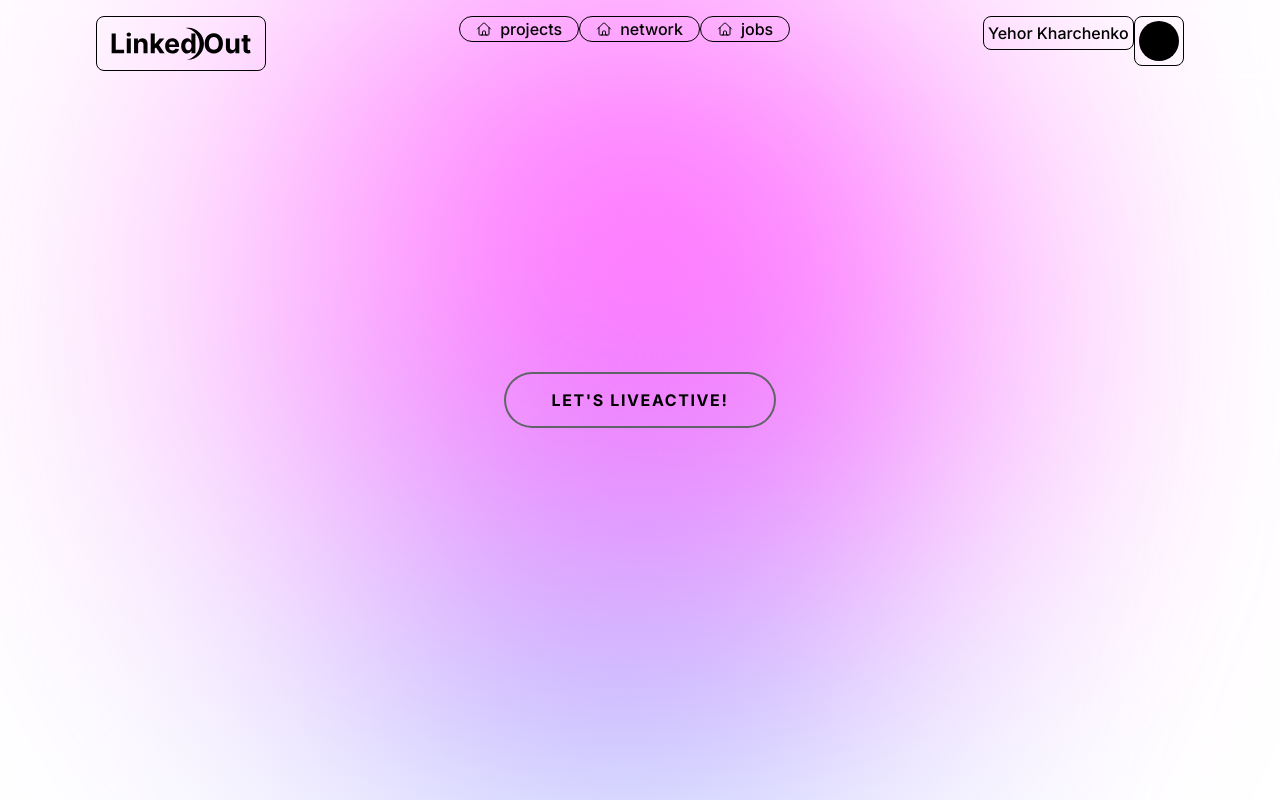
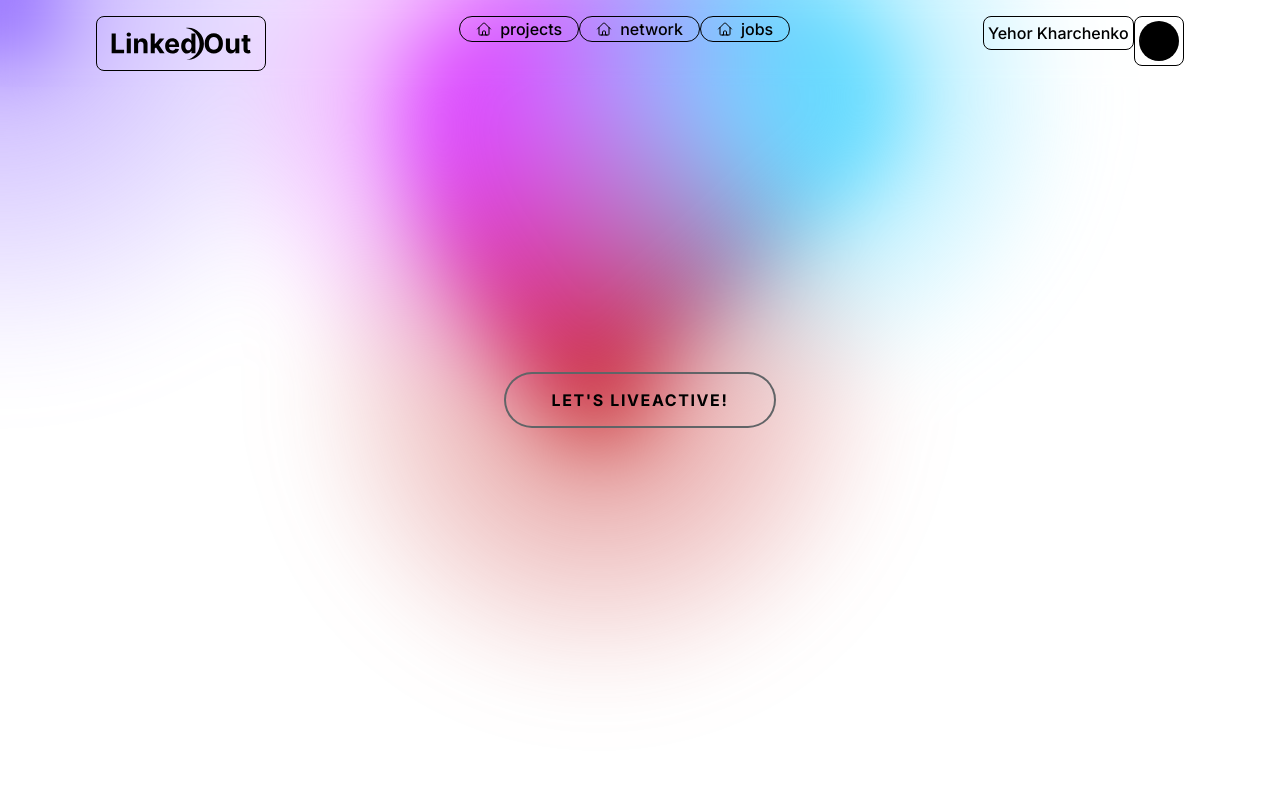
Before and after one commit to DROPTABLEDRUZYNY/Hacknarok-2025, a Next.js app in the folder frontend/: page / in a window 1280 px wide. Built offline with nearby package versions, Linux system fonts and the light colour scheme.

Commit message:
feat: Add background gradient animation and new keyframe animations to global styles

```diff
--- a/frontend/app/globals.css
+++ b/frontend/app/globals.css
@@ -43,6 +43,48 @@
   --radius-md: calc(var(--radius) - 2px);
   --radius-lg: var(--radius);
   --radius-xl: calc(var(--radius) + 4px);
+
+  --animate-first: moveVertical 30s ease infinite;
+  --animate-second: moveInCircle 20s reverse infinite;
+  --animate-third: moveInCircle 40s linear infinite;
+  --animate-fourth: moveHorizontal 40s ease infinite;
+  --animate-fifth: moveInCircle 20s ease infinite;
+
+  @keyframes moveHorizontal {
+    0% {
+      transform: translateX(-50%) translateY(-10%);
+    }
+    50% {
+      transform: translateX(50%) translateY(10%);
+    }
+    100% {
+      transform: translateX(-50%) translateY(-10%);
+    }
+  }
+
+  @keyframes moveInCircle {
+    0% {
+      transform: rotate(0deg);
+    }
+    50% {
+      transform: rotate(180deg);
+    }
+    100% {
+      transform: rotate(360deg);
+    }
+  }
+
+  @keyframes moveVertical {
+    0% {
+      transform: translateY(-50%);
+    }
+    50% {
+      transform: translateY(50%);
+    }
+    100% {
+      transform: translateY(-50%);
+    }
+  }
 }
 
 :root {
@@ -133,114 +175,3 @@
   overflow: hidden;
   filter: blur(156px);
 }
-
-.gradient {
-  position: absolute;
-  border-radius: 100%;
-  opacity: 1;
-  mix-blend-mode: screen;
-  animation-iteration-count: infinite;
-  animation-timing-function: cubic-bezier(0.1, 0, 0.9, 1);
-}
-
-.gradient-1 {
-  background: rgb(250, 42, 254) none repeat scroll 0% 0% / auto padding-box
-    border-box;
-  width: 700px;
-  height: 700px;
-  animation-duration: 11s;
-  opacity: 1;
-  left: 60%;
-  top: 40%;
-  z-index: -2;
-  animation-name: animation-gradient-1;
-}
-.gradient-2 {
-  background: rgb(10, 129, 255) none repeat scroll 0% 0% / auto padding-box
-    border-box;
-  width: 600px;
-  height: 600px;
-  animation-duration: 19s;
-  opacity: 1;
-  left: 40%;
-  top: 60%;
-  z-index: -1;
-  animation-name: animation-gradient-2;
-}
-.gradient-3 {
-  background: rgb(255, 0, 162) none repeat scroll 0% 0% / auto padding-box
-    border-box;
-  width: 500px;
-  height: 500px;
-  animation-duration: 16s;
-  opacity: 1;
-  left: 50%;
-  top: 50%;
-  z-index: -3;
-  animation-name: animation-gradient-3;
-}
-
-@keyframes animation-gradient-1 {
-  0% {
-    transform: translateY(-50%) translateX(-50%) rotate(-20deg) translateX(20%);
-  }
-  25% {
-    transform: translateY(-50%) translateX(-50%) skew(-15deg, -15deg)
-      rotate(80deg) translateX(30%);
-  }
-  50% {
-    transform: translateY(-50%) translateX(-50%) rotate(180deg) translateX(25%);
-  }
-  75% {
-    transform: translateY(-50%) translateX(-50%) skew(15deg, 15deg)
-      rotate(240deg) translateX(15%);
-  }
-  100% {
-    transform: translateY(-50%) translateX(-50%) rotate(340deg) translateX(20%);
-  }
-}
-
-@keyframes animation-gradient-2 {
-  0% {
-    transform: translateY(-50%) translateX(-50%) rotate(40deg) translateX(-20%);
-  }
-  25% {
-    transform: translateY(-50%) translateX(-50%) skew(15deg, 15deg)
-      rotate(110deg) translateX(-5%);
-  }
-  50% {
-    transform: translateY(-50%) translateX(-50%) rotate(210deg) translateX(-35%);
-  }
-  75% {
-    transform: translateY(-50%) translateX(-50%) skew(-15deg, -15deg)
-      rotate(300deg) translateX(-10%);
-  }
-  100% {
-    transform: translateY(-50%) translateX(-50%) rotate(400deg) translateX(-20%);
-  }
-}
-
-@keyframes animation-gradient-3 {
-  0% {
-    transform: translateY(-50%) translateX(-50%) translateX(-15%)
-      translateY(10%);
-  }
-  20% {
-    transform: translateY(-50%) translateX(-50%) translateX(20%)
-      translateY(-30%);
-  }
-  40% {
-    transform: translateY(-50%) translateX(-50%) translateX(-25%)
-      translateY(-15%);
-  }
-  60% {
-    transform: translateY(-50%) translateX(-50%) translateX(30%) translateY(20%);
-  }
-  80% {
-    transform: translateY(-50%) translateX(-50%) translateX(5%) translateY(35%);
-  }
-  100% {
-    transform: translateY(-50%) translateX(-50%) translateX(-15%)
-      translateY(10%);
-  }
-}
--- a/frontend/app/page.tsx
+++ b/frontend/app/page.tsx
@@ -1,21 +1,23 @@
 import Image from "next/image";
 import { Button } from "@/components/ui/button";
 import Link from "next/link";
+import { BackgroundGradientAnimation } from "@/components/ui/background-gradient-animation";
 
 export default function Page() {
   return (
     <div className="grid grid-rows-[20px_1fr_20px] items-center justify-items-center min-h-screen p-8 ">
       <main className="flex flex-col row-start-2 items-center">
-        <Link href={"/activity"}>
-          <button
-            className="shadow-[inset_0_0_0_2px_#616467] text-black px-12 py-4 rounded-full tracking-widest
+
+        <div className="absolute top-0 left-0 w-full h-full">
+          <BackgroundGradientAnimation />
+        </div>
+        <div className="relative z-10">
+          <Link href={"/activity"}>
+            <button className="shadow-[inset_0_0_0_2px_#616467] text-black px-12 py-4 rounded-full tracking-widest
         uppercase font-bold bg-transparent hover:bg-[#616467] hover:text-white dark:text-neutral-200
-        transition duration-200"
-          >
-            {" "}
-            Let's LiveActive!{" "}
-          </button>
-        </Link>
+        transition duration-200">Let's LiveActive!</button>
+          </Link>
+        </div>
       </main>
     </div>
   );
--- /dev/null
+++ b/frontend/components/ui/background-gradient-animation.tsx
@@ -0,0 +1,181 @@
+"use client";
+import { cn } from "@/lib/utils";
+import { useEffect, useRef, useState } from "react";
+
+export const BackgroundGradientAnimation = ({
+  gradientBackgroundStart = "rgb(255, 255, 255)",
+  gradientBackgroundEnd = "rgb(255, 255, 255)",
+  firstColor = "18, 113, 255",
+  secondColor = "221, 74, 255",
+  thirdColor = "100, 220, 255",
+  fourthColor = "200, 50, 50",
+  fifthColor = "180, 180, 50",
+  pointerColor = "140, 100, 255",
+  size = "80%",
+  blendingValue = "hard-light",
+  children,
+  className,
+  interactive = true,
+  containerClassName,
+}: {
+  gradientBackgroundStart?: string;
+  gradientBackgroundEnd?: string;
+  firstColor?: string;
+  secondColor?: string;
+  thirdColor?: string;
+  fourthColor?: string;
+  fifthColor?: string;
+  pointerColor?: string;
+  size?: string;
+  blendingValue?: string;
+  children?: React.ReactNode;
+  className?: string;
+  interactive?: boolean;
+  containerClassName?: string;
+}) => {
+  const interactiveRef = useRef<HTMLDivElement>(null);
+
+  const [curX, setCurX] = useState(0);
+  const [curY, setCurY] = useState(0);
+  const [tgX, setTgX] = useState(0);
+  const [tgY, setTgY] = useState(0);
+  useEffect(() => {
+    document.body.style.setProperty(
+      "--gradient-background-start",
+      gradientBackgroundStart
+    );
+    document.body.style.setProperty(
+      "--gradient-background-end",
+      gradientBackgroundEnd
+    );
+    document.body.style.setProperty("--first-color", firstColor);
+    document.body.style.setProperty("--second-color", secondColor);
+    document.body.style.setProperty("--third-color", thirdColor);
+    document.body.style.setProperty("--fourth-color", fourthColor);
+    document.body.style.setProperty("--fifth-color", fifthColor);
+    document.body.style.setProperty("--pointer-color", pointerColor);
+    document.body.style.setProperty("--size", size);
+    document.body.style.setProperty("--blending-value", blendingValue);
+  }, []);
+
+  useEffect(() => {
+    function move() {
+      if (!interactiveRef.current) {
+        return;
+      }
+      setCurX(curX + (tgX - curX) / 20);
+      setCurY(curY + (tgY - curY) / 20);
+      interactiveRef.current.style.transform = `translate(${Math.round(
+        curX
+      )}px, ${Math.round(curY)}px)`;
+    }
+
+    move();
+  }, [tgX, tgY]);
+
+  const handleMouseMove = (event: React.MouseEvent<HTMLDivElement>) => {
+    if (interactiveRef.current) {
+      const rect = interactiveRef.current.getBoundingClientRect();
+      setTgX(event.clientX - rect.left);
+      setTgY(event.clientY - rect.top);
+    }
+  };
+
+  const [isSafari, setIsSafari] = useState(false);
+  useEffect(() => {
+    setIsSafari(/^((?!chrome|android).)*safari/i.test(navigator.userAgent));
+  }, []);
+
+  return (
+    <div
+      className={cn(
+        "h-screen w-screen relative overflow-hidden top-0 left-0 bg-[linear-gradient(40deg,var(--gradient-background-start),var(--gradient-background-end))]",
+        containerClassName
+      )}
+    >
+      <svg className="hidden">
+        <defs>
+          <filter id="blurMe">
+            <feGaussianBlur
+              in="SourceGraphic"
+              stdDeviation="10"
+              result="blur"
+            />
+            <feColorMatrix
+              in="blur"
+              mode="matrix"
+              values="1 0 0 0 0  0 1 0 0 0  0 0 1 0 0  0 0 0 18 -8"
+              result="goo"
+            />
+            <feBlend in="SourceGraphic" in2="goo" />
+          </filter>
+        </defs>
+      </svg>
+      <div className={cn("", className)}>{children}</div>
+      <div
+        className={cn(
+          "gradients-container h-full w-full blur-lg",
+          isSafari ? "blur-2xl" : "[filter:url(#blurMe)_blur(40px)]"
+        )}
+      >
+        <div
+          className={cn(
+            `absolute [background:radial-gradient(circle_at_center,_var(--first-color)_0,_var(--first-color)_50%)_no-repeat]`,
+            `[mix-blend-mode:var(--blending-value)] w-[var(--size)] h-[var(--size)] top-[calc(50%-var(--size)/2)] left-[calc(50%-var(--size)/2)]`,
+            `[transform-origin:center_center]`,
+            `animate-first`,
+            `opacity-100`
+          )}
+        ></div>
+        <div
+          className={cn(
+            `absolute [background:radial-gradient(circle_at_center,_rgba(var(--second-color),_0.8)_0,_rgba(var(--second-color),_0)_50%)_no-repeat]`,
+            `[mix-blend-mode:var(--blending-value)] w-[var(--size)] h-[var(--size)] top-[calc(50%-var(--size)/2)] left-[calc(50%-var(--size)/2)]`,
+            `[transform-origin:calc(50%-400px)]`,
+            `animate-second`,
+            `opacity-100`
+          )}
+        ></div>
+        <div
+          className={cn(
+            `absolute [background:radial-gradient(circle_at_center,_rgba(var(--third-color),_0.8)_0,_rgba(var(--third-color),_0)_50%)_no-repeat]`,
+            `[mix-blend-mode:var(--blending-value)] w-[var(--size)] h-[var(--size)] top-[calc(50%-var(--size)/2)] left-[calc(50%-var(--size)/2)]`,
+            `[transform-origin:calc(50%+400px)]`,
+            `animate-third`,
+            `opacity-100`
+          )}
+        ></div>
+        <div
+          className={cn(
+            `absolute [background:radial-gradient(circle_at_center,_rgba(var(--fourth-color),_0.8)_0,_rgba(var(--fourth-color),_0)_50%)_no-repeat]`,
+            `[mix-blend-mode:var(--blending-value)] w-[var(--size)] h-[var(--size)] top-[calc(50%-var(--size)/2)] left-[calc(50%-var(--size)/2)]`,
+            `[transform-origin:calc(50%-200px)]`,
+            `animate-fourth`,
+            `opacity-70`
+          )}
+        ></div>
+        <div
+          className={cn(
+            `absolute [background:radial-gradient(circle_at_center,_rgba(var(--fifth-color),_0.8)_0,_rgba(var(--fifth-color),_0)_50%)_no-repeat]`,
+            `[mix-blend-mode:var(--blending-value)] w-[var(--size)] h-[var(--size)] top-[calc(50%-var(--size)/2)] left-[calc(50%-var(--size)/2)]`,
+            `[transform-origin:calc(50%-800px)_calc(50%+800px)]`,
+            `animate-fifth`,
+            `opacity-100`
+          )}
+        ></div>
+
+        {interactive && (
+          <div
+            ref={interactiveRef}
+            onMouseMove={handleMouseMove}
+            className={cn(
+              `absolute [background:radial-gradient(circle_at_center,_rgba(var(--pointer-color),_0.8)_0,_rgba(var(--pointer-color),_0)_50%)_no-repeat]`,
+              `[mix-blend-mode:var(--blending-value)] w-full h-full -top-1/2 -left-1/2`,
+              `opacity-70`
+            )}
+          ></div>
+        )}
+      </div>
+    </div>
+  );
+};
```
Also changed, not shown: package.json (added, +7 -0 lines), 1 other file (tests, documents, lock files or other folders).
